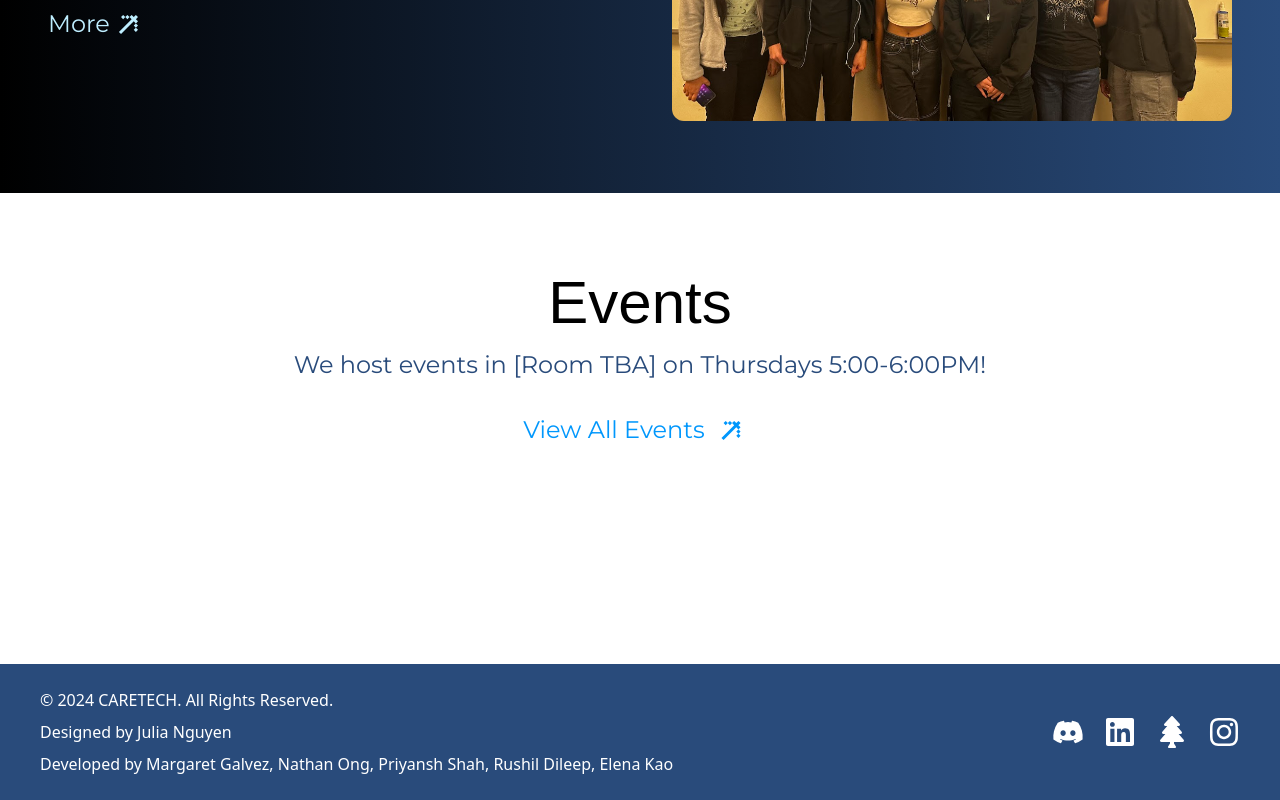
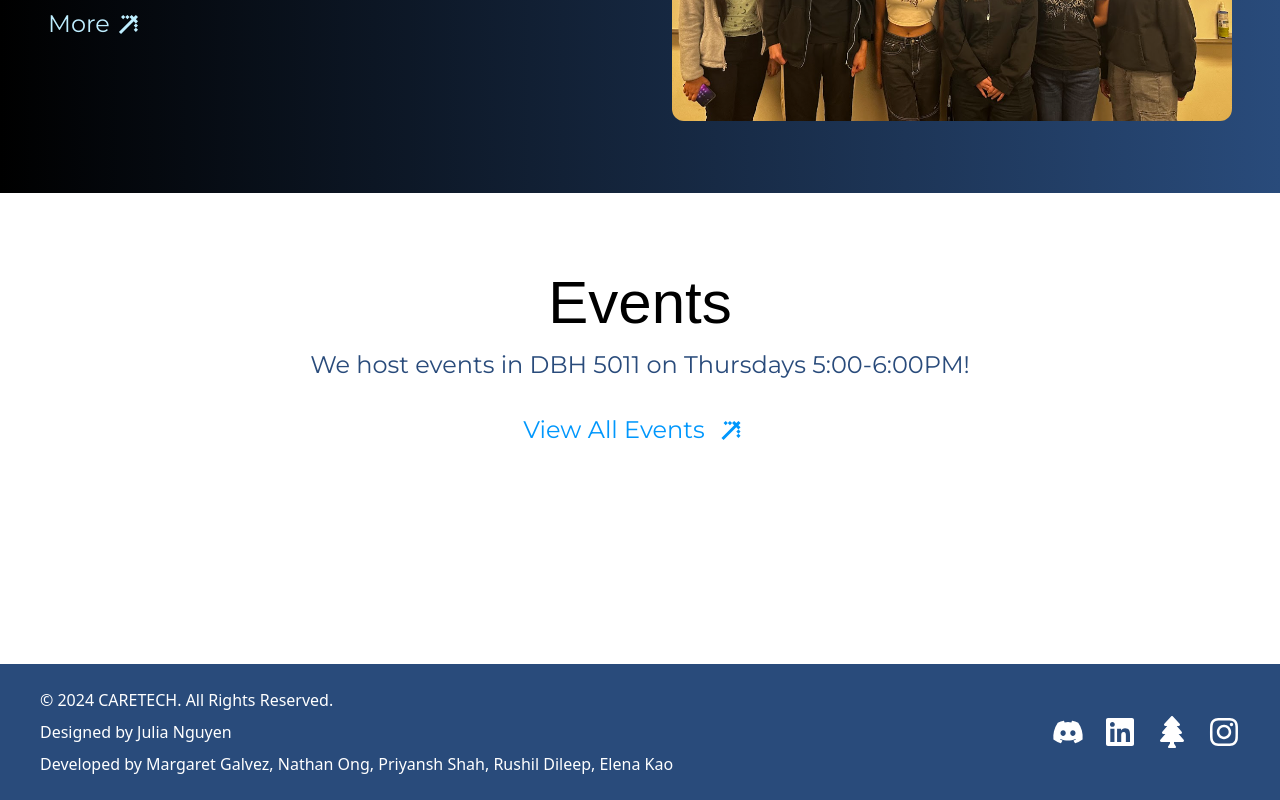
Before and after one commit to CareTech-at-UCI/website, a React (Create React App) app: page / in a window 1280 px wide. Shown: the part 1284-2084 px from the top of the page. Built offline with nearby package versions, Linux system fonts and the light colour scheme; a web font is replaced by a local one.

Commit message:
Update meeting room to DBH 5011

```diff
--- a/src/components/Events.tsx
+++ b/src/components/Events.tsx
@@ -9,7 +9,7 @@ const Events: React.FC = () => {
           Events
         </h2>
         <p className="font-normal text-sm md:text-2xl text-[#294B7B] mb-2 md:mb-6 text-center">
-          We host events in [Room TBA] on Thursdays 5:00-6:00PM!
+          We host events in DBH 5011 on Thursdays 5:00-6:00PM!
         </p>
         <div className="flex justify-center mb-32">
           <Link
```
